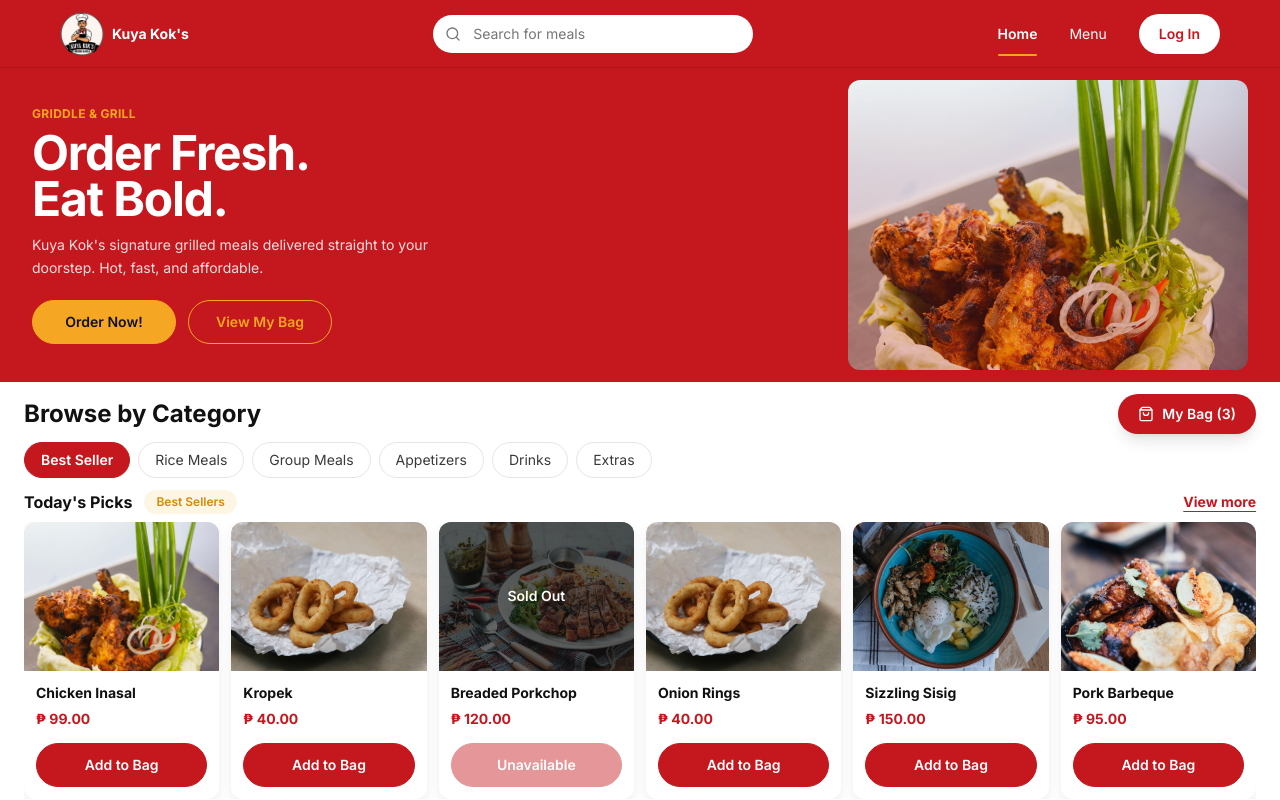
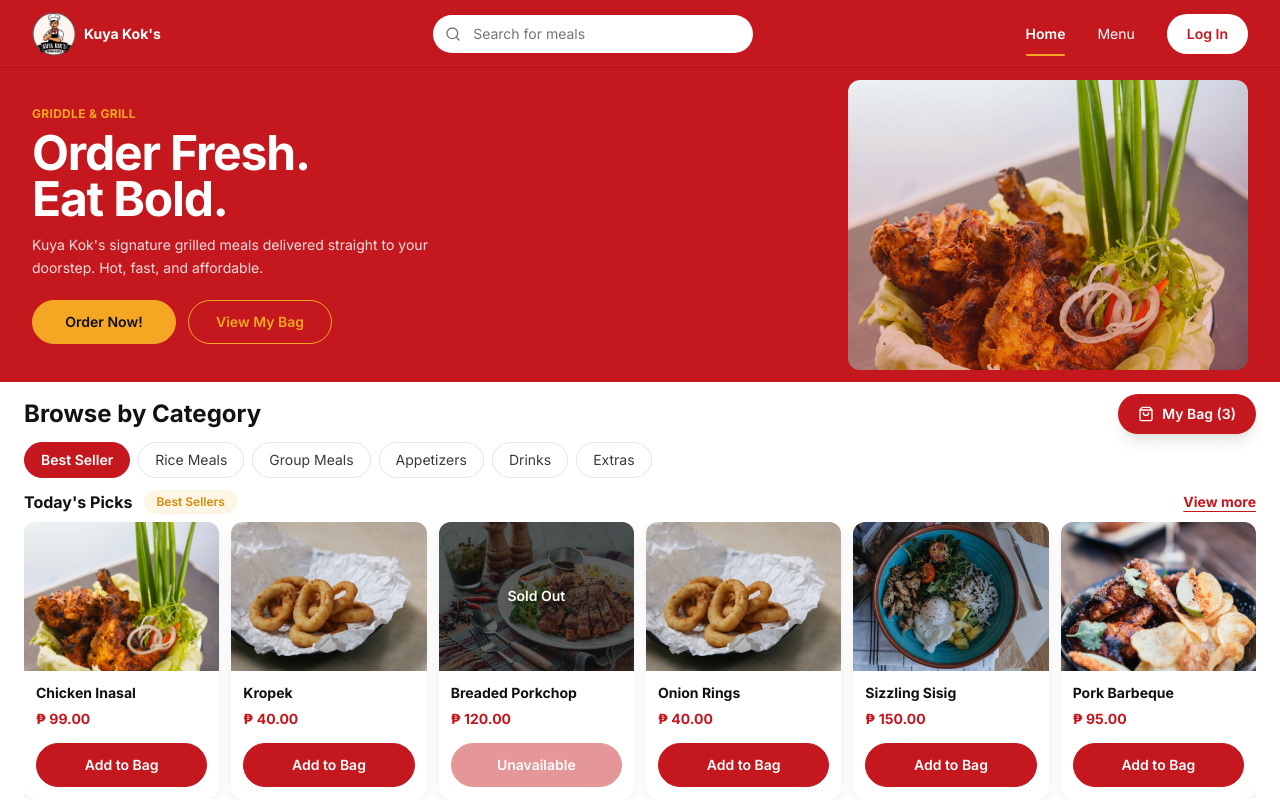
Before and after one commit to xKurty06/kokconnect, a Next.js app: page / in a window 1280 px wide. Built offline with nearby package versions, Linux system fonts and the light colour scheme.

Commit message:
Keep home header centered only on main page

```diff
--- a/src/app/page.tsx
+++ b/src/app/page.tsx
@@ -9,7 +9,7 @@ export default function HomePage() {
   return (
     <main className="flex h-dvh min-h-[720px] overflow-hidden bg-white">
       <div className="flex min-h-0 w-full flex-col">
-        <SiteHeader active="home" variant="red" showSearch />
+        <SiteHeader active="home" variant="red" showSearch contained />
 
         <section className="shrink-0 bg-brand py-5 text-white">
           <div className={`${DESKTOP_CONTAINER} grid h-[274px] grid-cols-[1fr_400px] items-center gap-10`}>
```
